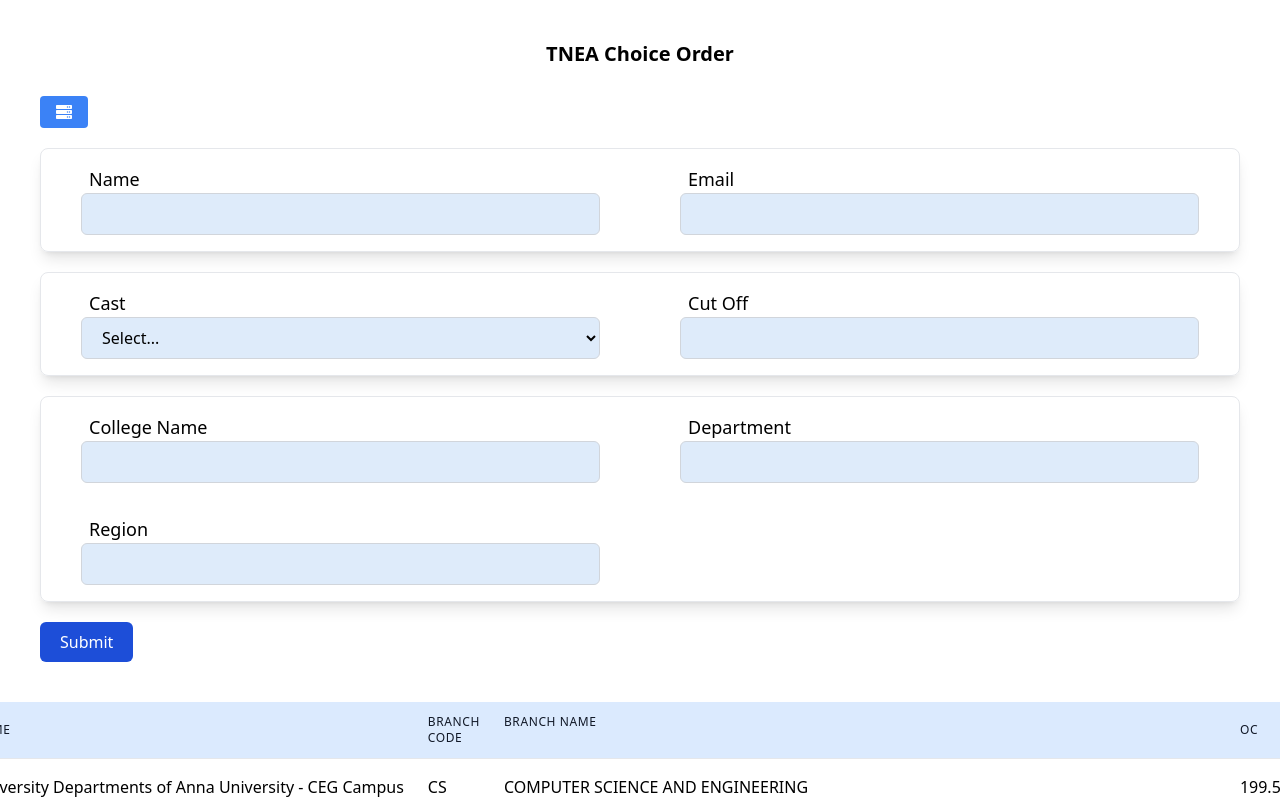
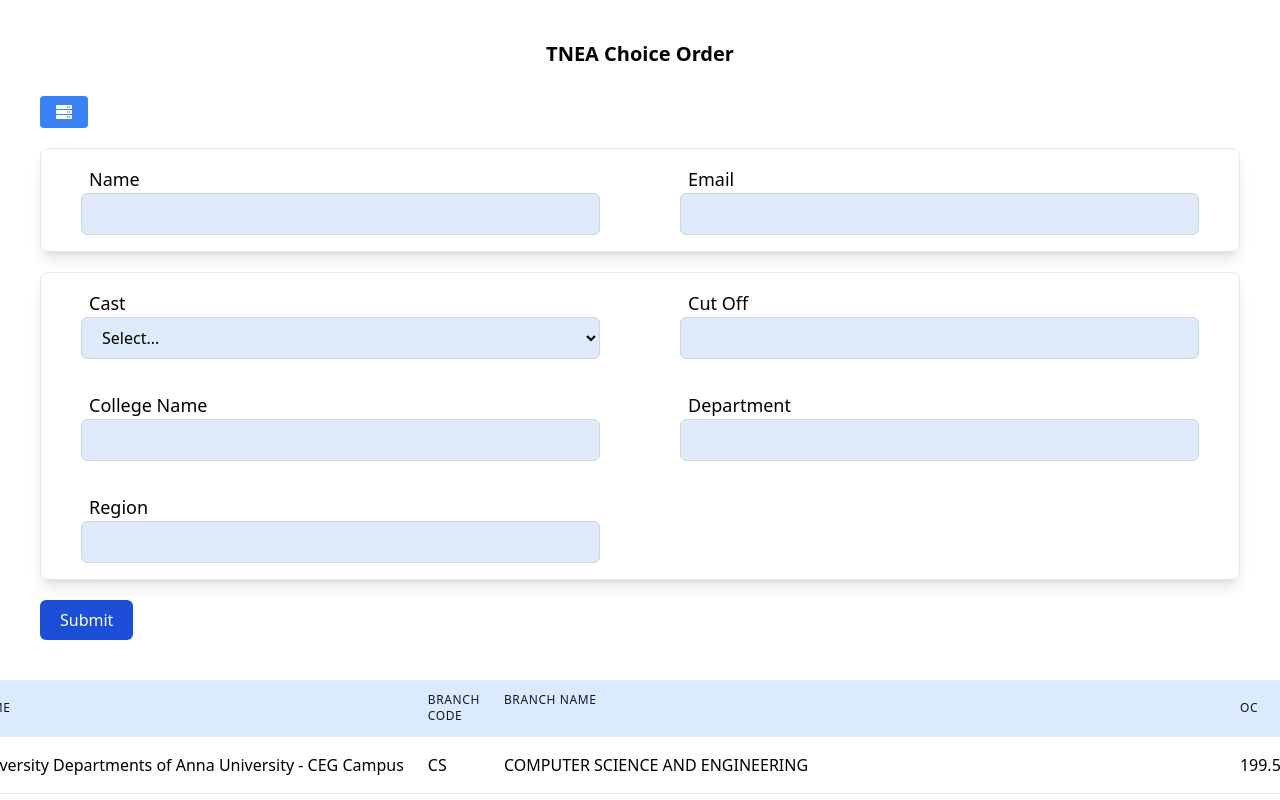
Before and after one commit to Mukunthan-A-R/CCE, a React (Vite) app: page / in a window 1280 px wide. Shown: the top 800 px of the page. Built offline with nearby package versions, Linux system fonts and the light colour scheme.

Commit message:
enable dept filter

```diff
--- a/src/components/InputFilter.jsx
+++ b/src/components/InputFilter.jsx
@@ -33,19 +33,21 @@
         // filter with college Name
         item.name.toLowerCase().includes(data.clgName.toLowerCase()) &&
         // filter with region
-        item.region.toLowerCase().startsWith(data.region.toLowerCase())
+        item.region.toLowerCase().startsWith(data.region.toLowerCase()) &&
+        // filter with department
+        item.branchName.toLowerCase().includes(data.dept.toLowerCase())
       // filter with filter
       // item[data.cast] <= data.cutOff
     );
+    const finalData = DataFilter;
     setListValue(DataFilter);
     // Filter by Cut Off
     if (data.cast !== "") {
-      setListValue(
-        TableValues.filter((item) => item[data.cast] <= data.cutOff)
-      );
+      setListValue(finalData.filter((item) => item[data.cast] <= data.cutOff));
     }
-    console.log(listValue);
-    console.log(DataFilter);
+    // console.log(listValue);
+    // console.log(DataFilter);
+    console.log(data);
   };
 
   const handleDataCutOff = (value) => {
@@ -121,7 +123,9 @@
           styles="w-full md:w-1/2 px-10 my-4"
         ></InputComponent>
       </div>
-      <div className="md:flex border border-gray-200 mx-10 rounded-lg my-5 shadow-lg">
+      {/* <div className="md:flex border border-gray-200 mx-10 rounded-lg my-5 shadow-lg"></div> */}
+      <div className="border border-gray-200 rounded-lg mx-10 shadow-lg">
+        <div className="md:flex">
           <InputComponentCast
             // Cast
             sendData={handleDataCast}
@@ -137,7 +141,6 @@
             styles="w-full md:w-1/2 px-10 my-4 "
           ></InputComponent>
         </div>
-      <div className="border border-gray-200 rounded-lg mx-10 shadow-lg">
         <div className="md:flex">
           <InputComponent
             // ClgName
```
Lines whose indentation alone changed are shown as unchanged.
